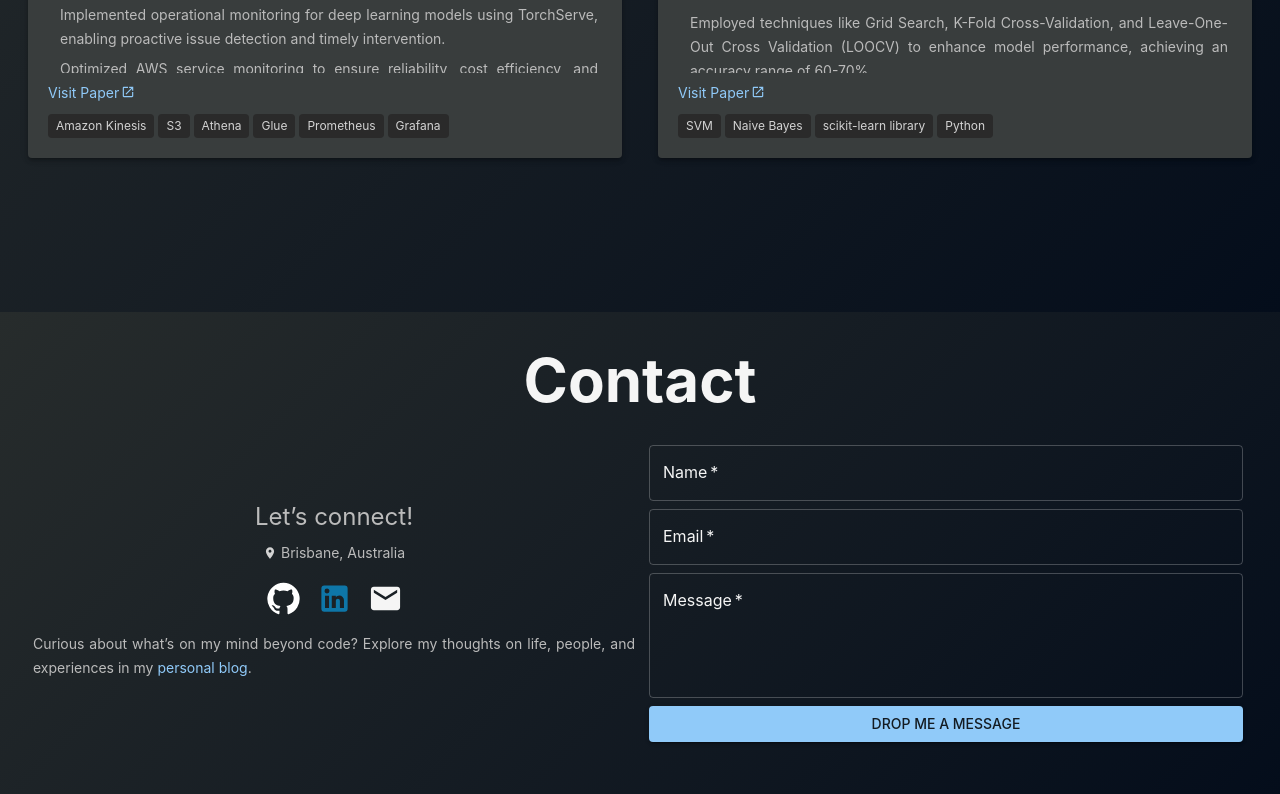
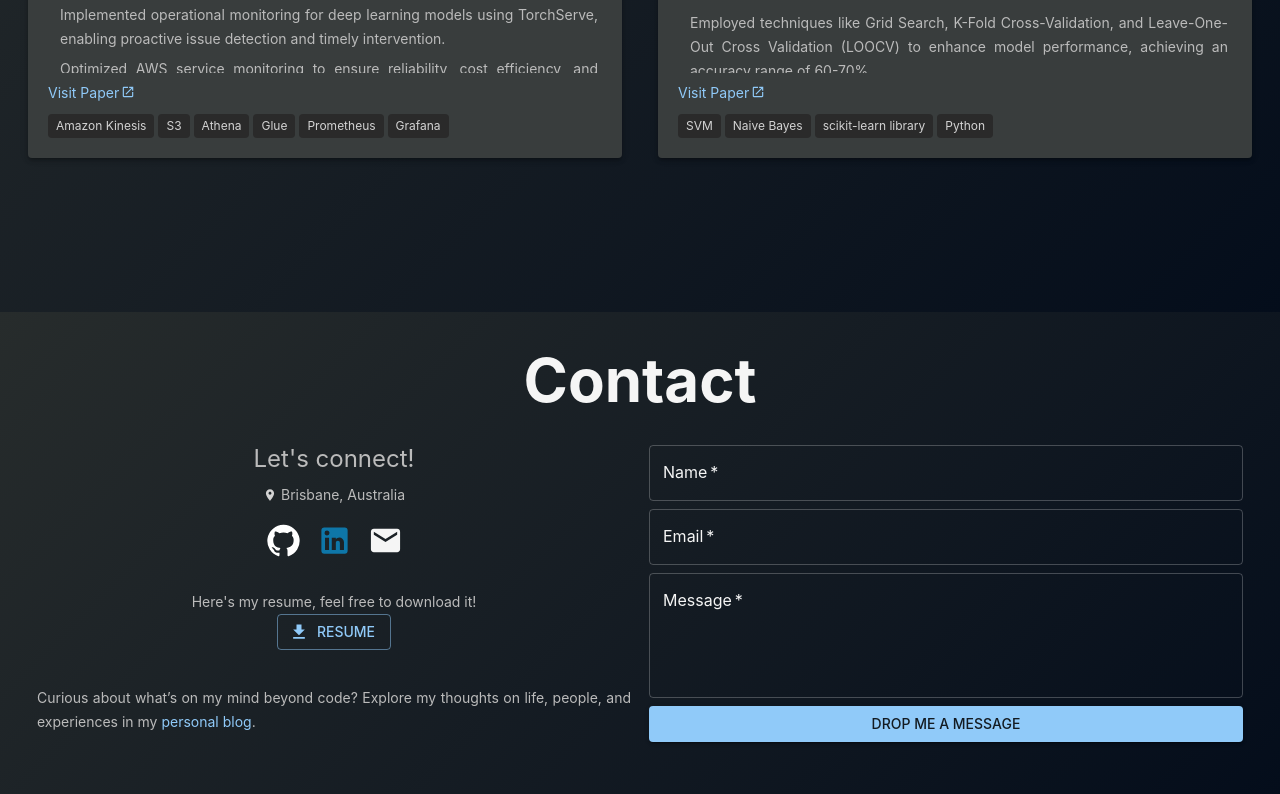
Before and after one commit to Gayathrimenakath/gayathrimenakath.github.io, a React (Vite) app: page /#about in a window 1280 px wide. Shown: the part 3651-4445 px from the top of the page. Built offline with nearby package versions, Linux system fonts and the light colour scheme.

Commit message:
Add resume

```diff
--- a/src/components/Contact.tsx
+++ b/src/components/Contact.tsx
@@ -1,5 +1,11 @@
 import { useForm, ValidationError } from "@formspree/react";
-import { Email, GitHub, LinkedIn, LocationOn } from "@mui/icons-material";
+import {
+  Download,
+  Email,
+  GitHub,
+  LinkedIn,
+  LocationOn,
+} from "@mui/icons-material";
 import {
   Box,
   Button,
@@ -10,6 +16,7 @@ import {
   Typography,
   useTheme,
 } from "@mui/material";
+import resume from "../assets/resume_GayathriMenakath.pdf";
 
 const formId = import.meta.env.VITE_FORMSPREE_ID;
 export const Contact = () => {
@@ -59,13 +66,14 @@ export const Contact = () => {
             gap: 2,
           }}
         >
-          <Typography variant="h5">Let’s connect!</Typography>
+          <Typography variant="h5">Let's connect!</Typography>
           <Box display="flex" alignItems="center" gap={1}>
             <LocationOn sx={{ fontSize: 14, color: "lightgray" }} />
             <Typography variant="body2" sx={{ pb: 0 }}>
               Brisbane, Australia
             </Typography>
           </Box>
+
           <Box>
             <IconButton
               href="https://github.com/Gayathrimenakath"
@@ -89,7 +97,24 @@ export const Contact = () => {
             >
               <Email fontSize="large" />
             </IconButton>
+          </Box>
+          <Box p={4}>
+            <Typography variant="body2" sx={{ pb: 0 }}>
+              Here's my resume, feel free to download it!{" "}
+            </Typography>
 
+            <Button
+              variant="outlined"
+              startIcon={<Download />}
+              href={resume}
+              target="_blank"
+              rel="noopener noreferrer"
+              download
+            >
+              Resume
+            </Button>
+          </Box>
+          <Box p={1}>
             <Typography variant="body2" sx={{ mt: 2 }}>
               Curious about what’s on my mind beyond code? Explore my thoughts
               on life, people, and experiences in my{" "}
```
Also changed, not shown: 1 other file (tests, documents, lock files or other folders).
